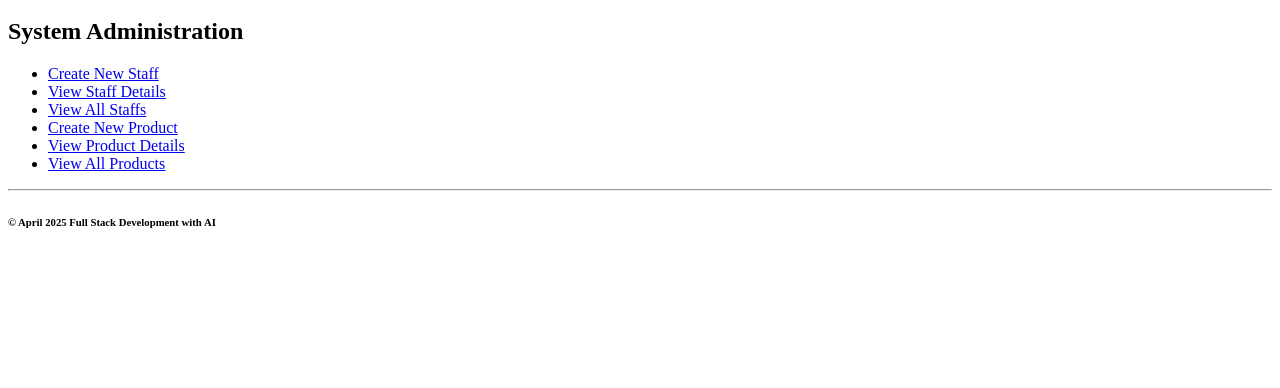
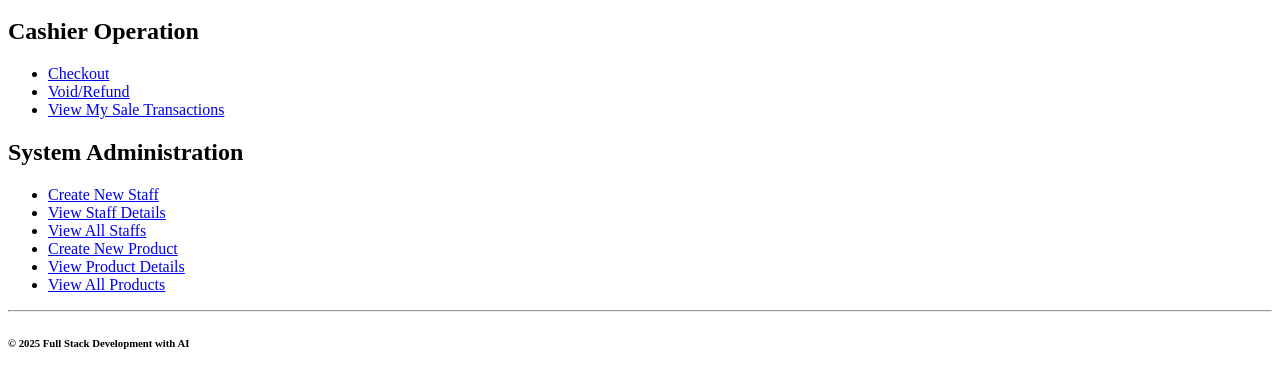
Before and after one commit to lukekqr/-PointOfSaleSystemWeb-, a plain HTML site: page index.html in a window 1280 px wide. Shown: the part 48-436 px from the top of the page. Drawn offline with Linux system fonts and the light colour scheme.

Commit message:
resolved merge conflict

```diff
--- a/index.html
+++ b/index.html
@@ -4,7 +4,13 @@
 	</head>
 	<body>
 		<h1>Point of Sale System</h1>
-        <h2>System Administration</h2>
+		<h2>Cashier Operation</h2>
+		<ul>
+			<li><a href="./cashierOperation/checkout.html">Checkout</a></li>
+			<li><a href="./cashierOperation/voidRefund.html">Void/Refund</a></li>
+			<li><a href="./cashierOperation/viewMySaleTransactions.html">View My Sale Transactions</a></li>
+		</ul>
+		<h2>System Administration</h2>
 		<ul>
 			<li><a href="./systemAdministration/createNewStaff.html">Create New Staff</a></li>
 			<li><a href="./systemAdministration/viewStaffDetails.html">View Staff Details</a></li>
@@ -15,7 +21,7 @@
 		</ul>
 		<p>
 			<hr/>
-			<h6>&copy; April 2025 Full Stack Development with AI</h6>
+			<h6>&copy; 2025 Full Stack Development with AI</h6>
 		</p>
 	</body>
 </html>
```
